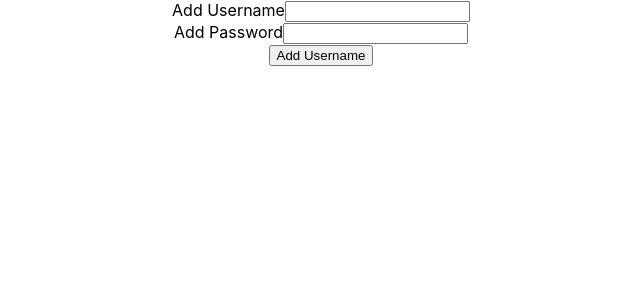
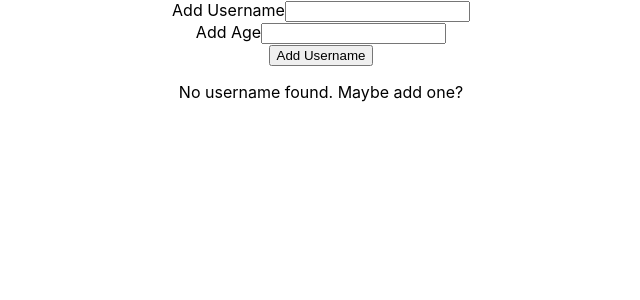
Before and after one commit to erikagreen7777/add-username, a React (Create React App) app in the folder add-username/: page / in a window 1280 px wide. Shown: the top 300 px of the page, without its empty margins (319-959 px from the left). Built offline with nearby package versions, Linux system fonts and the light colour scheme.

Commit message:
working on passing username and age into children

```diff
--- a/add-username/src/App.js
+++ b/add-username/src/App.js
@@ -4,9 +4,7 @@ import UserNameInput from "./components/userNameInput";
 import UserNameList from "./components/userNameList";
 
 const App = () => {
-  const [userName, setUserName] = useState([
-    {test: 'enter username', id: 1},
-  ]);
+  const [userName, setUserName] = useState("");
 
   const addUserNameHandler = (enteredText) => {
     setUserName((prevUsername) => {
@@ -16,14 +14,20 @@ const App = () => {
     });
   };
 
+  let content = (
+    <p style={{ textAlign: "center" }}>No username found. Maybe add one?</p>
+  );
+
+  if (userName.length > 0) {
+    content = <UserNameList items={userName} />;
+  }
+
   return (
     <div className="App">
       <section>
         <UserNameInput onAddUsername={addUserNameHandler} />
       </section>
-      <section>
-        {/* <UserNameList /> */}
-      </section>
+      <section>{content} </section>
     </div>
   );
 };
--- a/add-username/src/components/userNameInput.js
+++ b/add-username/src/components/userNameInput.js
@@ -25,7 +25,7 @@ function UserNameInput(props) {
           <input type="text" onChange={userNameInputChangeHandler} />
         </div>
         <div>
-          <label>Add Password</label>
+          <label>Add Age</label>
           <input type="text" onChange={ageInputChangeHandler} />
         </div>
         <button type="submit">Add Username</button>
```
